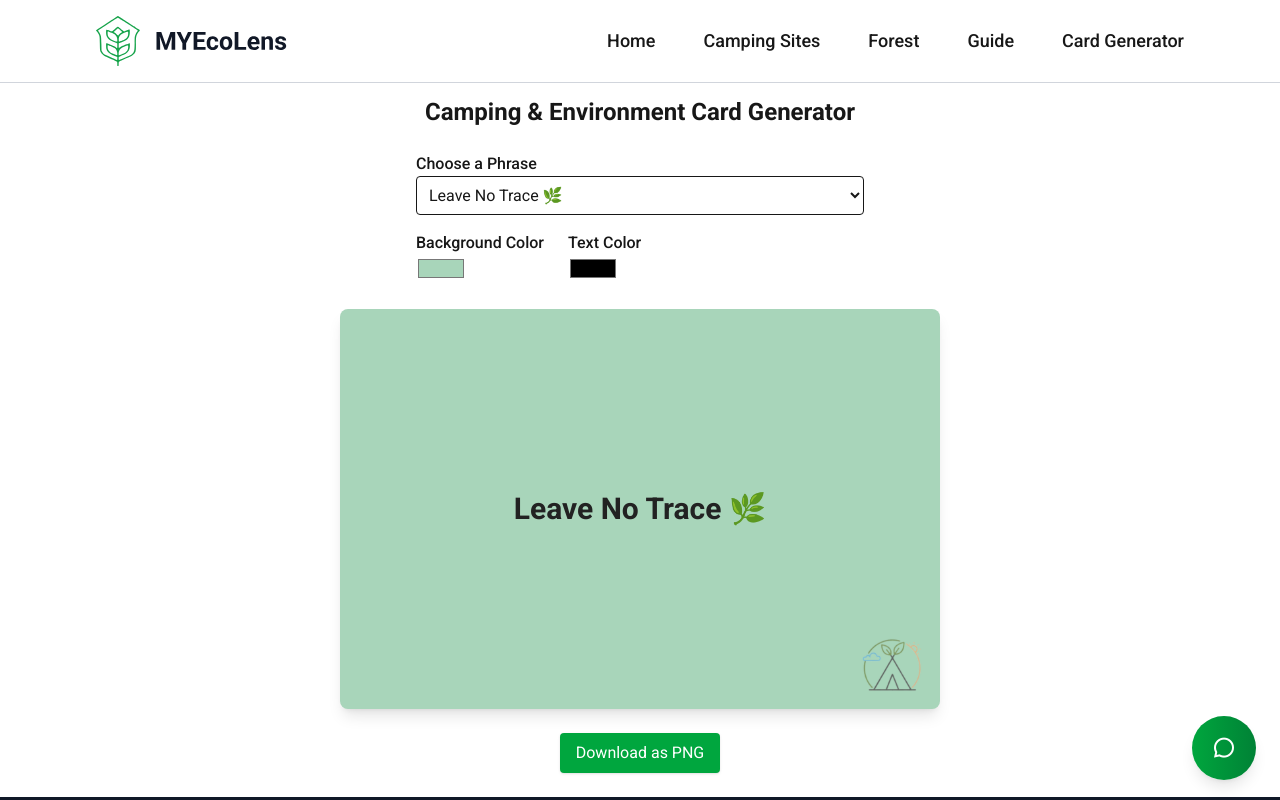
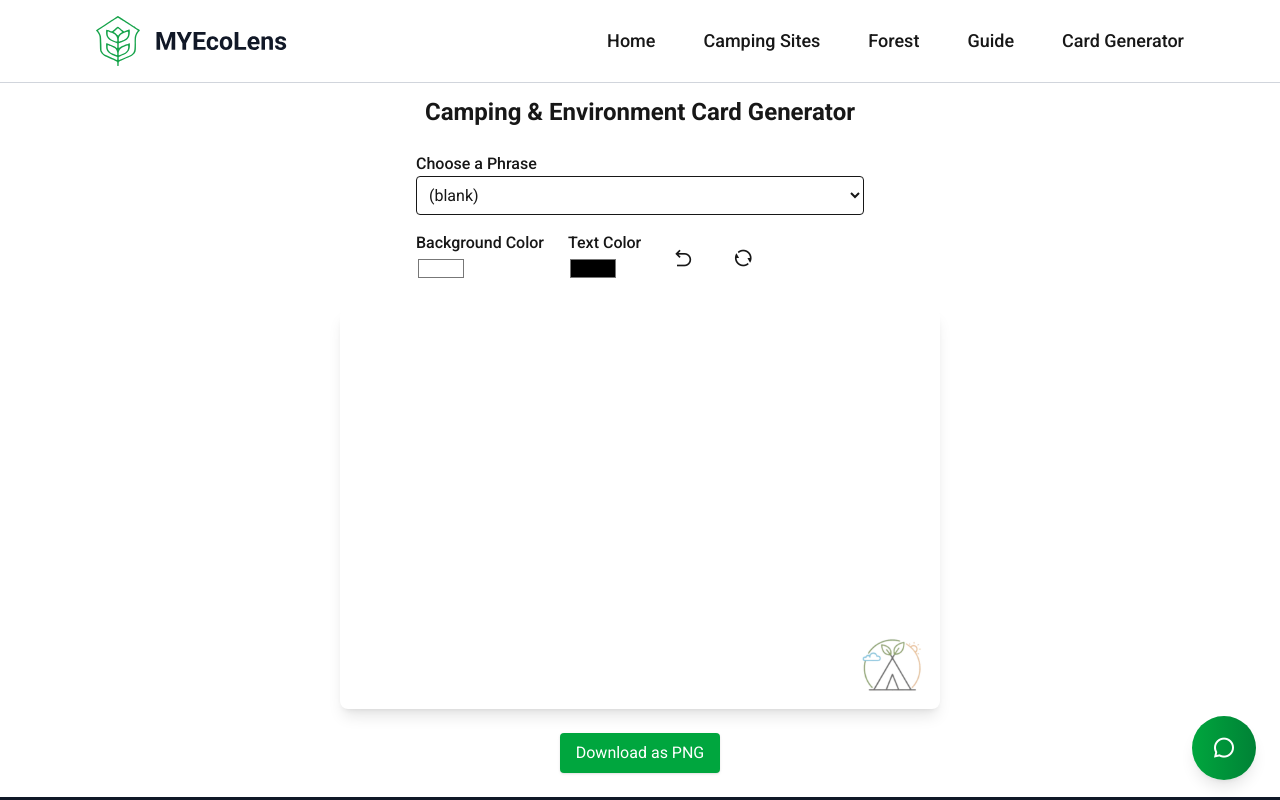
Before and after one commit to khantzeyar/my-ecolens, a Next.js app: page /generator in a window 1280 px wide. Shown: the top 800 px of the page. Built offline with nearby package versions, Linux system fonts and the light colour scheme.

Commit message:
implemented the undo and reset buttons

```diff
--- a/src/app/generator/page.tsx
+++ b/src/app/generator/page.tsx
@@ -5,6 +5,7 @@ import { toPng } from "html-to-image";
 import Image from "next/image";
 
 const phrases = [
+  "", // empty option
   "Leave No Trace 🌿",
   "Take Only Memories, Leave Only Footprints 👣",
   "Protect Our Forests 🌲",
@@ -17,12 +18,22 @@ const phrases = [
   "Respect the Outdoors 🏞️",
 ];
 
+const defaultBg = "#ffffff"; // white background
+const defaultText = "#222";
+
 const CardGenerator = () => {
   const cardRef = useRef<HTMLDivElement>(null);
 
   const [phrase, setPhrase] = useState(phrases[0]);
-  const [bgColor, setBgColor] = useState("#a8d5ba");
-  const [textColor, setTextColor] = useState("#222");
+  const [bgColor, setBgColor] = useState(defaultBg);
+  const [textColor, setTextColor] = useState(defaultText);
+  const [history, setHistory] = useState<
+    { phrase: string; bg: string; text: string }[]
+  >([]);
+
+  const saveHistory = () => {
+    setHistory((prev) => [...prev, { phrase, bg: bgColor, text: textColor }]);
+  };
 
   const handleDownload = async () => {
     if (cardRef.current) {
@@ -34,9 +45,28 @@ const CardGenerator = () => {
     }
   };
 
+  const handleUndo = () => {
+    const last = history.pop();
+    if (last) {
+      setPhrase(last.phrase);
+      setBgColor(last.bg);
+      setTextColor(last.text);
+      setHistory([...history]);
+    }
+  };
+
+  const handleReset = () => {
+    setPhrase(""); // empty phrase
+    setBgColor(defaultBg); // white background
+    setTextColor(defaultText);
+    setHistory([]);
+  };
+
   return (
     <div className="flex flex-col items-center p-6 space-y-6 pt-24">
-      <h1 className="text-2xl font-bold">Camping & Environment Card Generator</h1>
+      <h1 className="text-2xl font-bold">
+        Camping & Environment Card Generator
+      </h1>
 
       {/* Controls */}
       <div className="flex flex-col space-y-4 w-full max-w-md">
@@ -45,26 +75,32 @@ const CardGenerator = () => {
           <label className="block font-medium">Choose a Phrase</label>
           <select
             value={phrase}
-            onChange={(e) => setPhrase(e.target.value)}
+            onChange={(e) => {
+              saveHistory();
+              setPhrase(e.target.value);
+            }}
             className="w-full border rounded p-2"
           >
             {phrases.map((p, idx) => (
               <option key={idx} value={p}>
-                {p}
+                {p || "(blank)"}
               </option>
             ))}
           </select>
         </div>
 
-        {/* Colors row */}
-        <div className="flex space-x-6">
+        {/* Options */}
+        <div className="flex items-center space-x-6">
           {/* Background color */}
           <div>
             <label className="block font-medium">Background Color</label>
             <input
               type="color"
               value={bgColor}
-              onChange={(e) => setBgColor(e.target.value)}
+              onChange={(e) => {
+                saveHistory();
+                setBgColor(e.target.value);
+              }}
             />
           </div>
 
@@ -74,9 +110,30 @@ const CardGenerator = () => {
             <input
               type="color"
               value={textColor}
-              onChange={(e) => setTextColor(e.target.value)}
+              onChange={(e) => {
+                saveHistory();
+                setTextColor(e.target.value);
+              }}
             />
           </div>
+
+          {/* Undo icon button */}
+          <button
+            onClick={handleUndo}
+            className="p-2 rounded hover:text-gray-300"
+            title="Undo"
+          >
+            <i className="ri-arrow-go-back-line text-xl"></i>
+          </button>
+
+          {/* Reset icon button */}
+          <button
+            onClick={handleReset}
+            className="p-2 rounded hover:text-gray-300"
+            title="Reset"
+          >
+            <i className="ri-refresh-line text-xl"></i>
+          </button>
         </div>
       </div>
 
```
